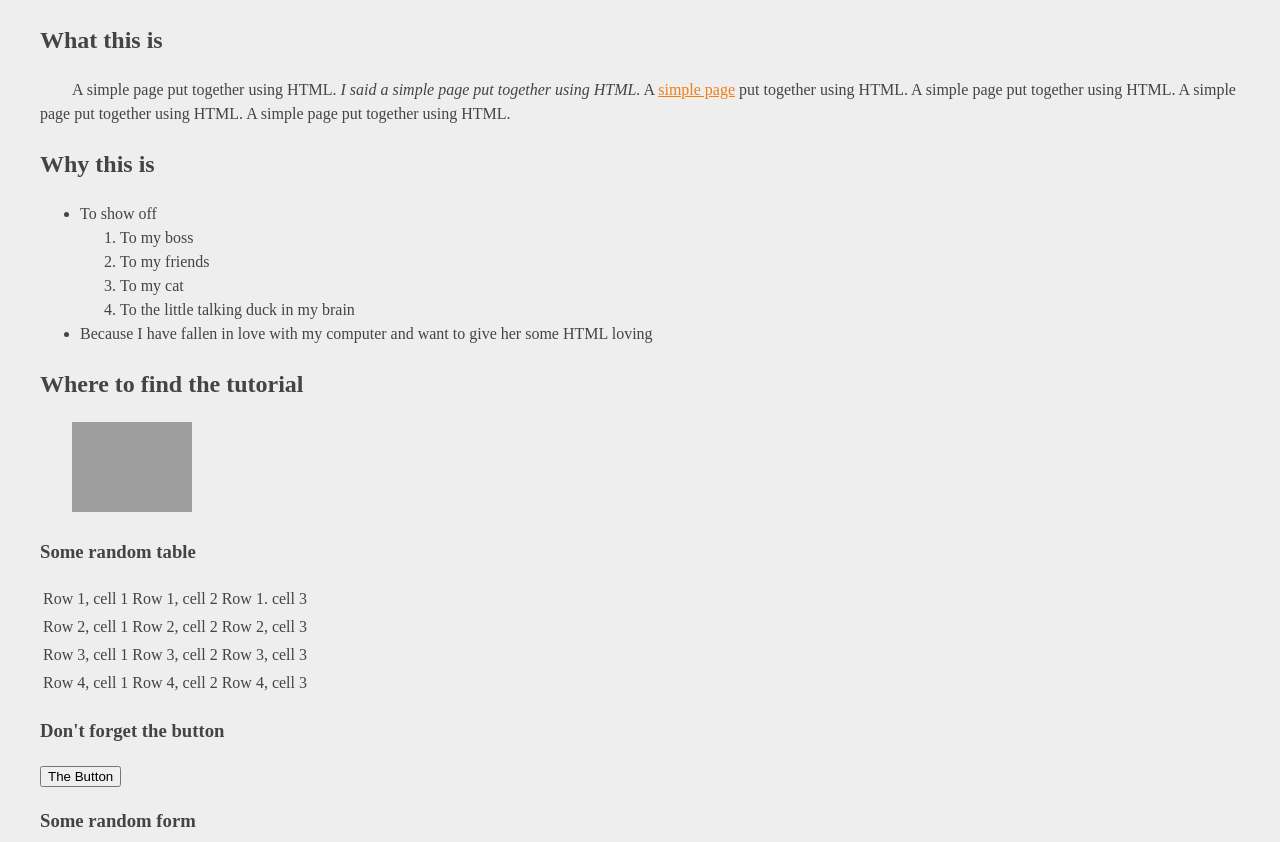
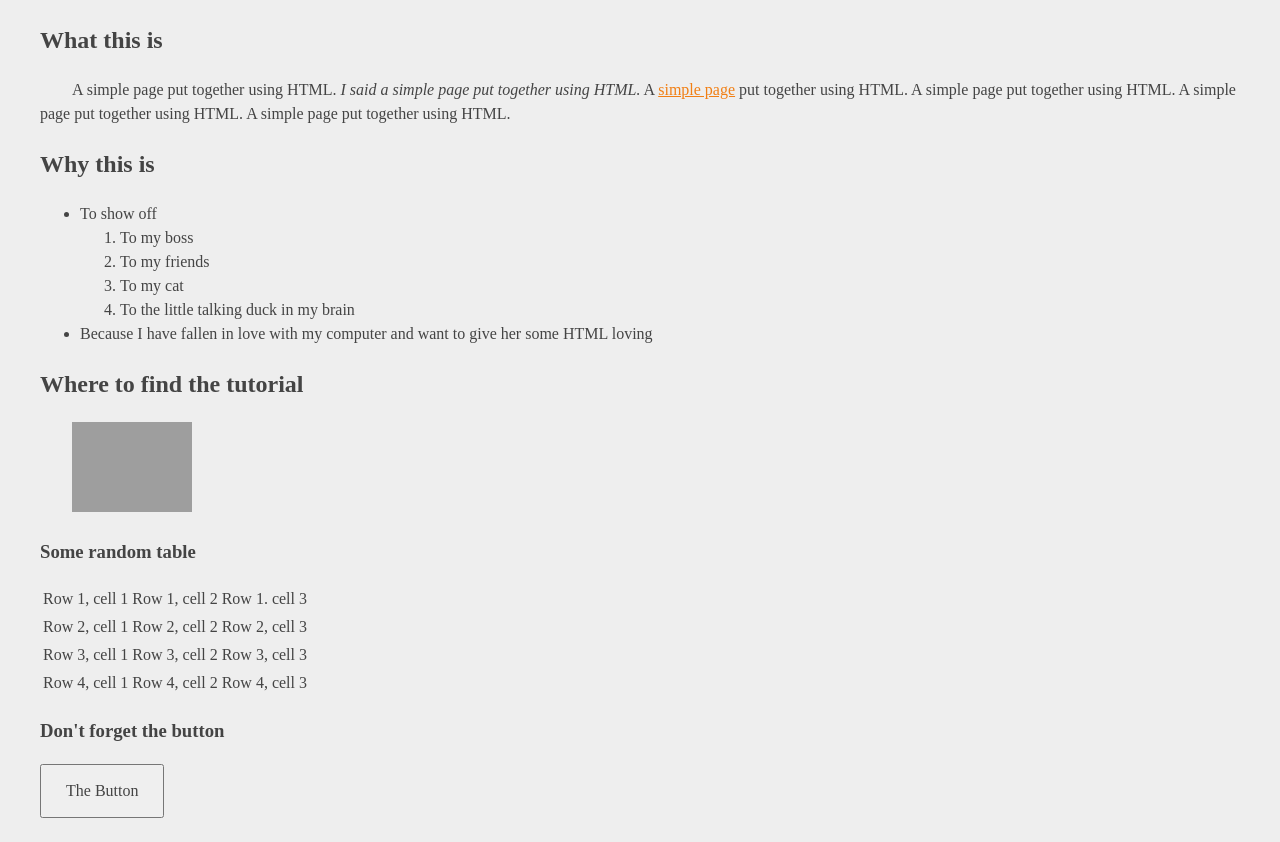
Before and after one commit to vanillacyborg/git_test, a plain HTML site: page index.html in a window 1280 px wide. Shown: the part 103-945 px from the top of the page. Drawn offline with Linux system fonts and the light colour scheme; grey boxes are pictures that could not be loaded.

Commit message:
Add button styles

```diff
--- a/style.css
+++ b/style.css
@@ -26,6 +26,14 @@ form p {
     text-indent: 0;
 }
 
+button {
+    font-size: 1em;
+    padding: 1em 1.5em;
+    font-family: inherit;
+    cursor: pointer;
+    color: inherit;
+}
+
 input, textarea {
     padding: .3em .4em;
     font-family: inherit;
```
